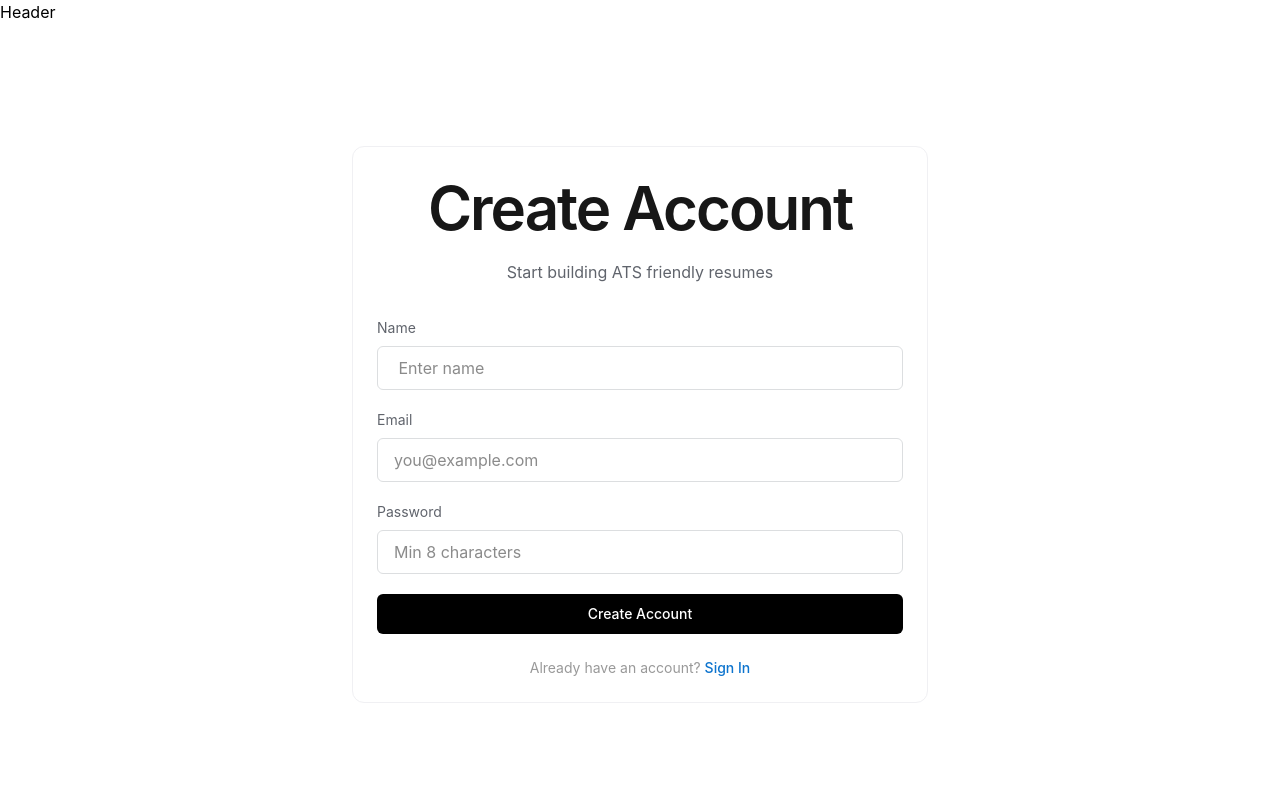
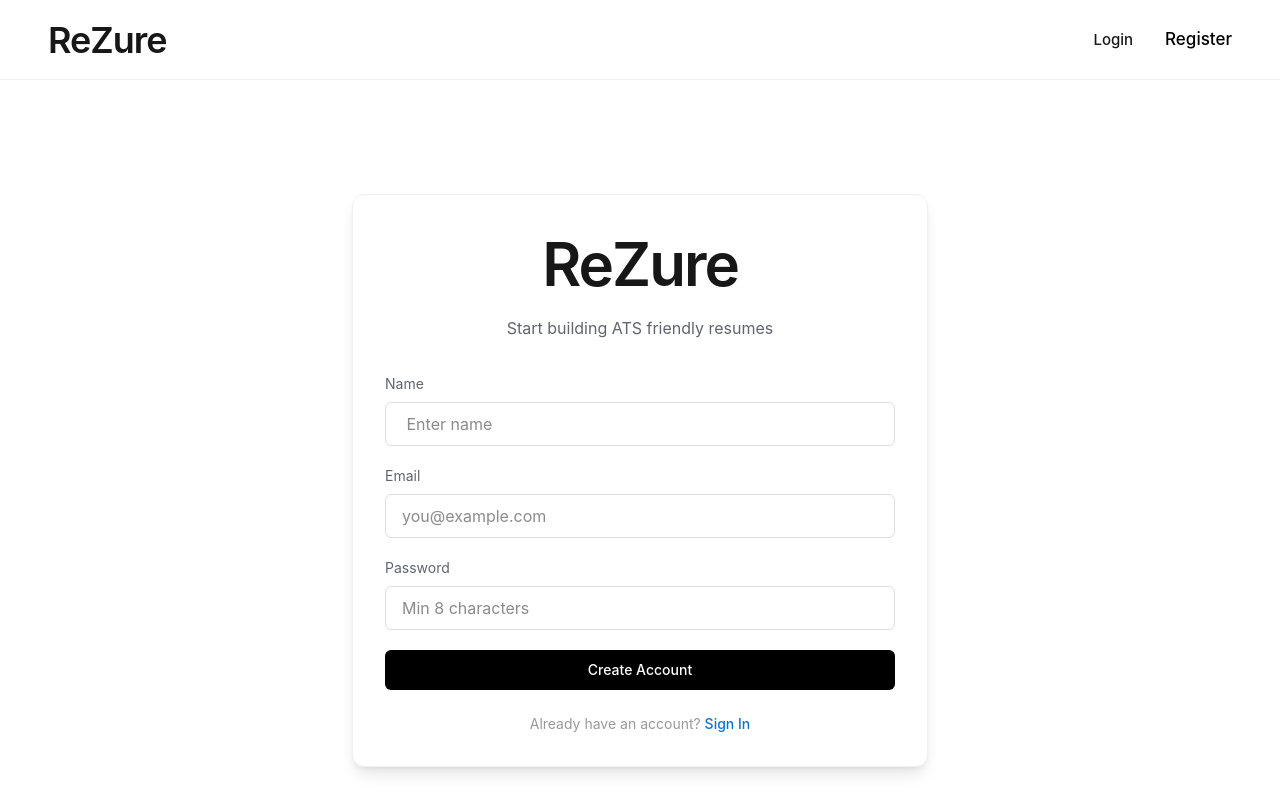
Before and after one commit to amulyamandala/AI-Resume-Analyser, a React app in the folder frontend/: page /register in a window 1280 px wide. Shown: the top 800 px of the page. Built offline with nearby package versions, Linux system fonts and the light colour scheme; no server answers; the HTML template or start-up script is replaced by a standard one.

Commit message:
header commit

```diff
--- a/frontend/src/components/Header.jsx
+++ b/frontend/src/components/Header.jsx
@@ -1,8 +1,98 @@
 import React from 'react'
+import { NavLink, useNavigate } from 'react-router'
+import { useAuthStore } from "../store/authStore.js"
+import {
+  container,
+  flexBetween,
+  navLogo,
+  navLinks,
+  navLink,
+  activeNavLink,
+} from "../styles/common";
+function Header() {
+  const navigate = useNavigate()
+  const { isAuthenticated, logout } = useAuthStore()
+  const handleLogout = async () => {
+    await logout()
+    navigate("/")
+  }
+  return (
+    <header className="w-full h-20 bg-white border-b border-[#f0f0f3] sticky top-0 z-50">
+      <div className={`${container} ${flexBetween} h-full px-6 md:px-12`}>
+        {/* Logo */}
+        <NavLink
+          to="/"
+          className={`${navLogo} text-4xl`}
+        >
+          ReZure
+        </NavLink>
+        {/* Navigation */}
+        <nav className={`${navLinks} gap-8`}>
+          {/* PUBLIC HEADER */}
+          {!isAuthenticated && (
+            <>
+              <NavLink
+                to="/login"
+                className={({ isActive }) =>
+                  isActive
+                    ? `${activeNavLink} text-[17px] font-bold`
+                    : `${navLink} text-[15px] font-medium`
+                }
+              >
+                Login
+              </NavLink>
+              <NavLink
+                to="/register"
+                className={({ isActive }) =>
+                  isActive
+                    ? `${activeNavLink} text-[17px] font-bold`
+                    : `${navLink} text-[15px] font-medium`
+                }
+              >
+                Register
+              </NavLink>
 
-function Header() {
-  return (
-    <div>Header</div>
+            </>
+          )}
+
+          {/* PRIVATE HEADER */}
+          {isAuthenticated && (
+            <>
+              <NavLink
+                to="/dashboard"
+                className={({ isActive }) =>
+                  isActive
+                    ? `${activeNavLink} text-[17px] font-bold`
+                    : `${navLink} text-[15px] font-medium`
+                }
+              >
+                Dashboard
+              </NavLink>
+              <NavLink
+                to="/user-profile"
+                className={({ isActive }) =>
+                  isActive
+                    ? `${activeNavLink} text-[17px] font-bold`
+                    : `${navLink} text-[15px] font-medium`
+                }
+              >
+                Profile
+              </NavLink>
+              <button
+                onClick={handleLogout}
+                className="h-11 px-6 rounded-md bg-black hover:bg-[#1a1a1a] text-white text-sm font-medium transition duration-200"
+              >
+                Logout
+              </button>
+
+            </>
+          )}
+
+        </nav>
+
+      </div>
+
+    </header>
   )
 }
 
--- a/frontend/src/components/Login.jsx
+++ b/frontend/src/components/Login.jsx
@@ -41,7 +41,7 @@ function Login() {
         {/* Heading */}
         <div className="text-center mb-8">
           <h1 className={heroTitle}>
-            Welcome Back
+            Welcome
           </h1>
 
           <p className={`${bodyText} mt-3`}>
--- a/frontend/src/components/Register.jsx
+++ b/frontend/src/components/Register.jsx
@@ -37,8 +37,8 @@ function Register() {
         navigate("/login");
       }
     } catch (err) {
-      setApiError("Registration failed. Please try again.");
-    } finally {
+      setApiError(err.response?.data?.message || err.message || "Registration Failed");
+       } finally {
       setLoading(false);
     }
   };
@@ -47,13 +47,13 @@ function Register() {
     <div className={`${pageWrapper} ${centeredFlex} px-4 py-20`}>
 
       {/* Card */}
-      <div className={`${featureCard} w-full max-w-xl`}>
+      <div className={`${featureCard} w-full max-w-xl shadow-lg p-8`}>
 
         {/* Heading */}
         <div className="text-center mb-8">
 
           <h1 className={heroTitle}>
-            Create Account
+            ReZure
           </h1>
 
           <p className={`${bodyText} mt-3`}>
--- a/frontend/src/styles/common.js
+++ b/frontend/src/styles/common.js
@@ -105,3 +105,9 @@ export const suggestionBox ="rounded-xl border border-[#f0f0f3] bg-[#fafafa] p-5
 
 export const footer = "bg-black border-t border-[#f0f0f3] px-12 py-16 text-sm text-[#60646c]";
 export const footerLink ="text-[#60646c] hover:text-black transition";
+// ========================= HEADER / NAV =========================
+
+export const navContainer = "max-w-14xl mx-auto h-20 flex items-center justify-between px-6 md:px-12 border-b border-[#f0f0f3]";
+export const navLogo = "text-2xl font-semibold tracking-[-1px] text-[#171717]";
+export const navLinks ="flex items-center gap-5";
+export const activeNavLink ="text-sm font-medium text-black";
```
